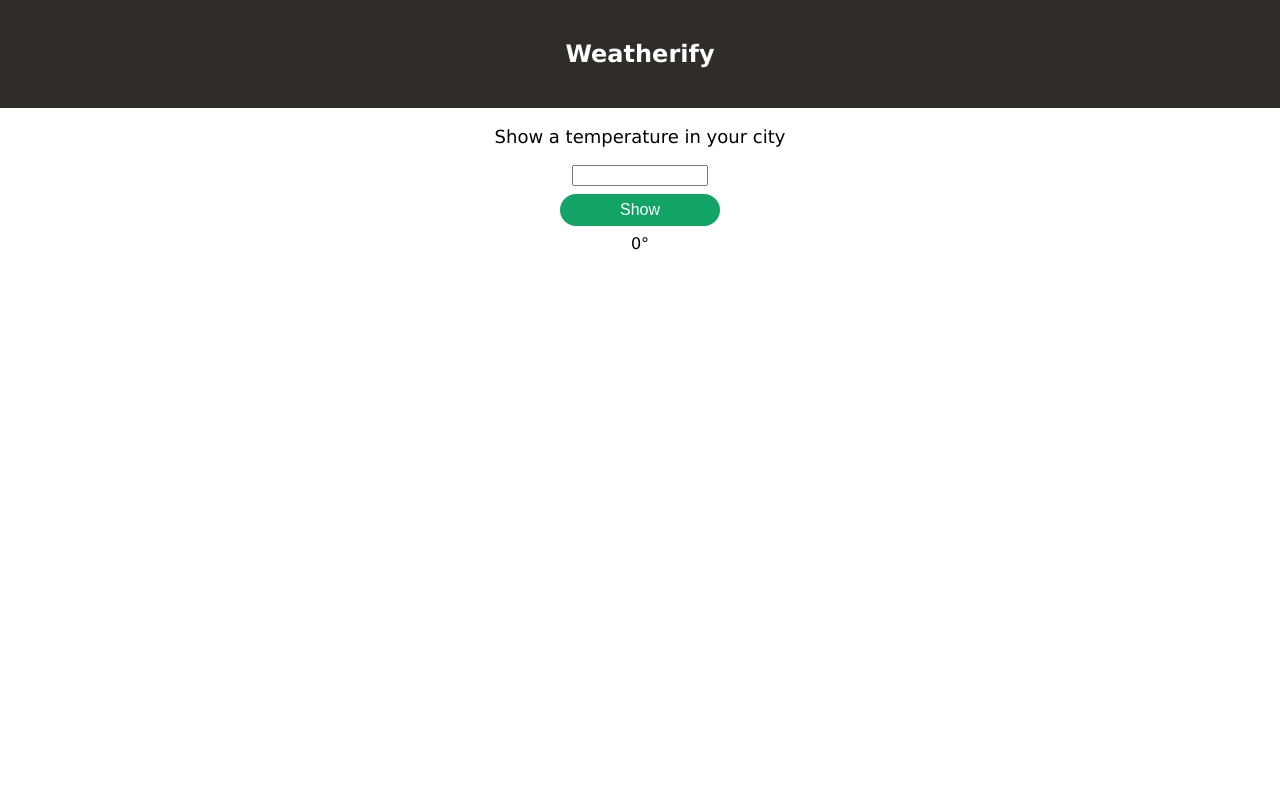
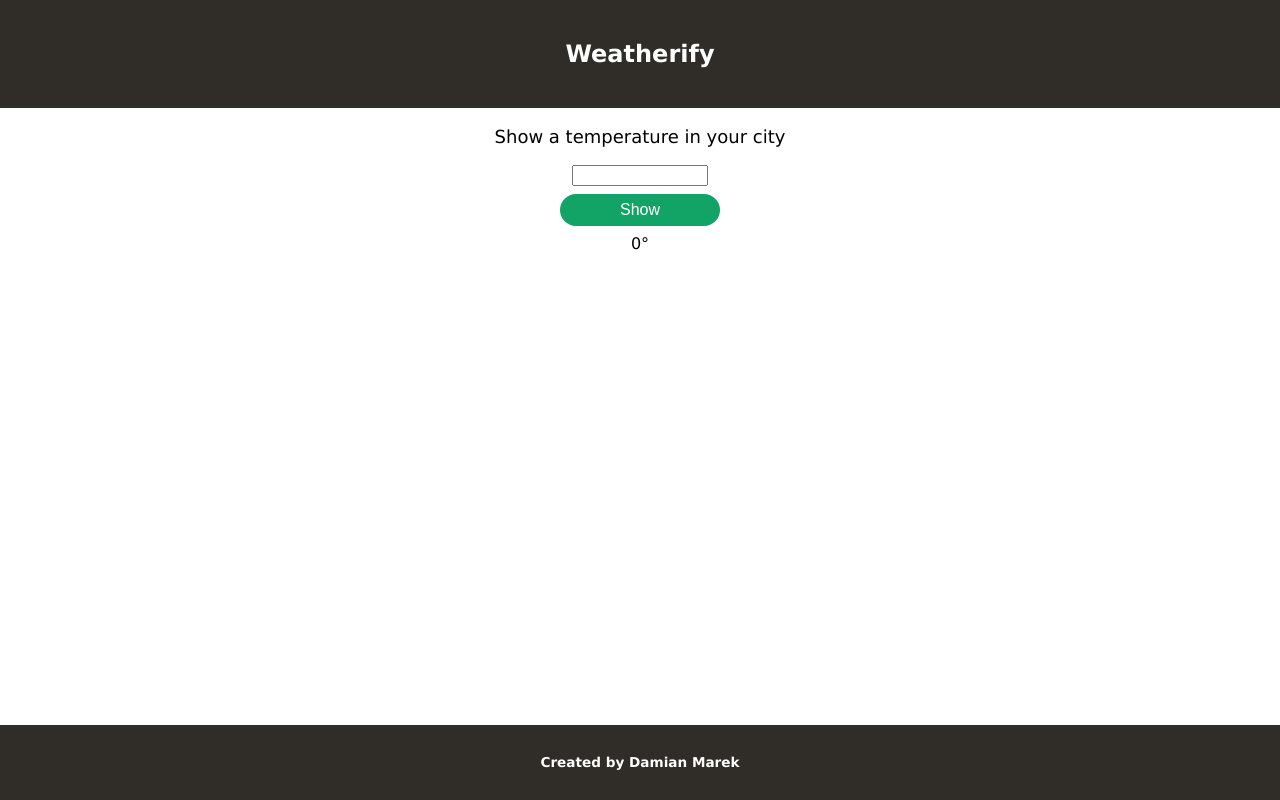
Before and after one commit to damianmarek/weatherify, a React (Create React App) app: page / in a window 1280 px wide. Built offline with nearby package versions, Linux system fonts and the light colour scheme.

Commit message:
Add footer

```diff
--- a/src/App.js
+++ b/src/App.js
@@ -1,5 +1,6 @@
 import React, { Component } from 'react';
 import Header from './components/Header';
+import Footer from './components/Footer'
 import Weather from './components/Weather'
 import './App.css';
 
@@ -46,6 +47,7 @@ class App extends Component {
           </button>
           <Weather degrees={this.state.degrees} />
         </div>
+        <Footer />
       </div>
     );
   }
--- /dev/null
+++ b/src/components/Footer.js
@@ -0,0 +1,16 @@
+import React from 'react'
+import './styles/Footer.css'
+
+class Footer extends React.Component {
+  render () {
+    return (
+      <div className='footer'>
+        <h3 className='footer-text'>
+          Created by Damian Marek
+        </h3>
+      </div>
+    )
+  }
+}
+
+export default Footer
--- /dev/null
+++ b/src/components/styles/Footer.css
@@ -0,0 +1,13 @@
+.footer {
+  position: absolute;
+  right: 0;
+  bottom: 0;
+  left: 0;
+  padding: 1rem;
+  background-color: #302d29;
+}
+
+.footer-text {
+  color: #ffffff;
+  font-size: 0.85rem;
+}
```
